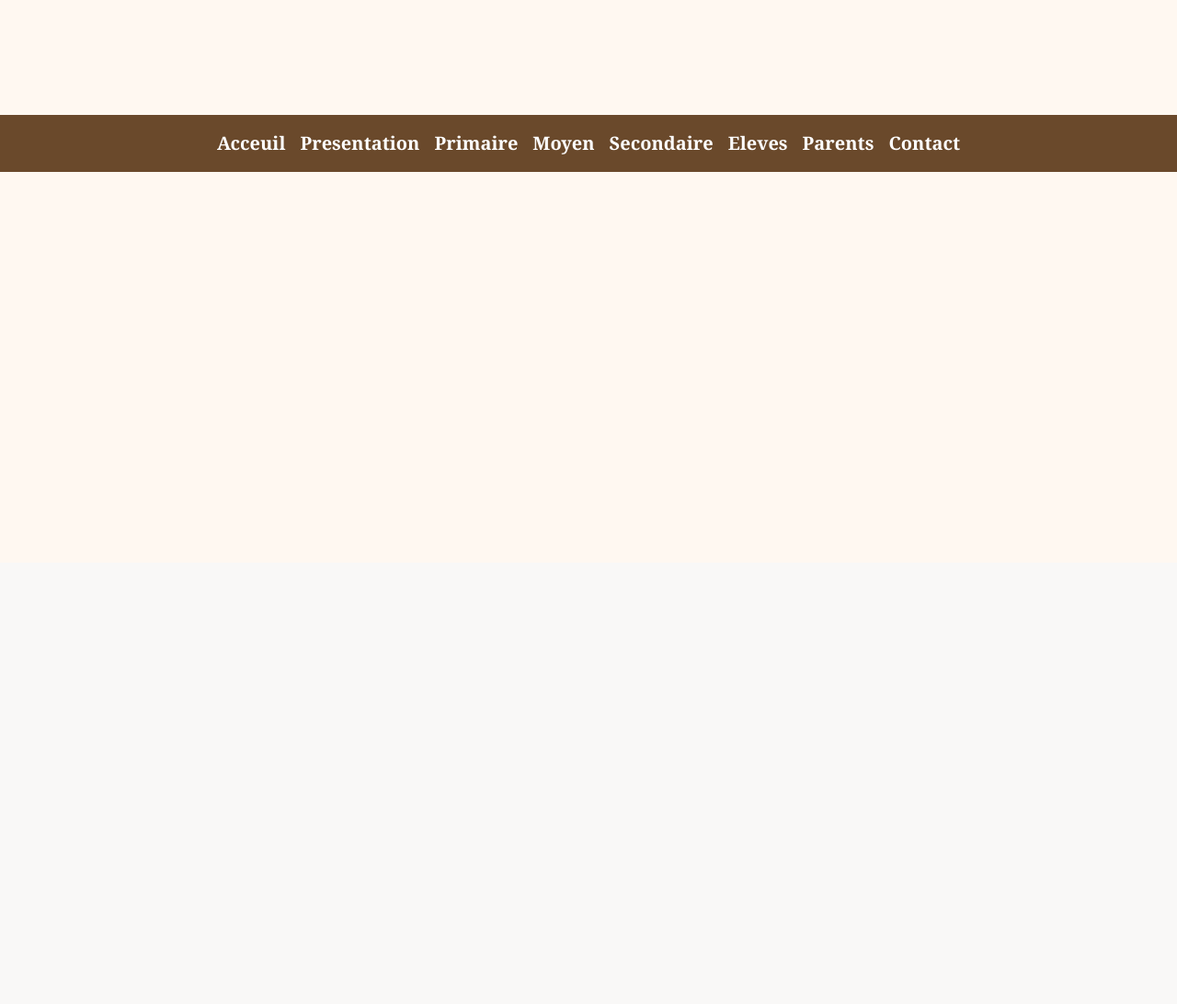
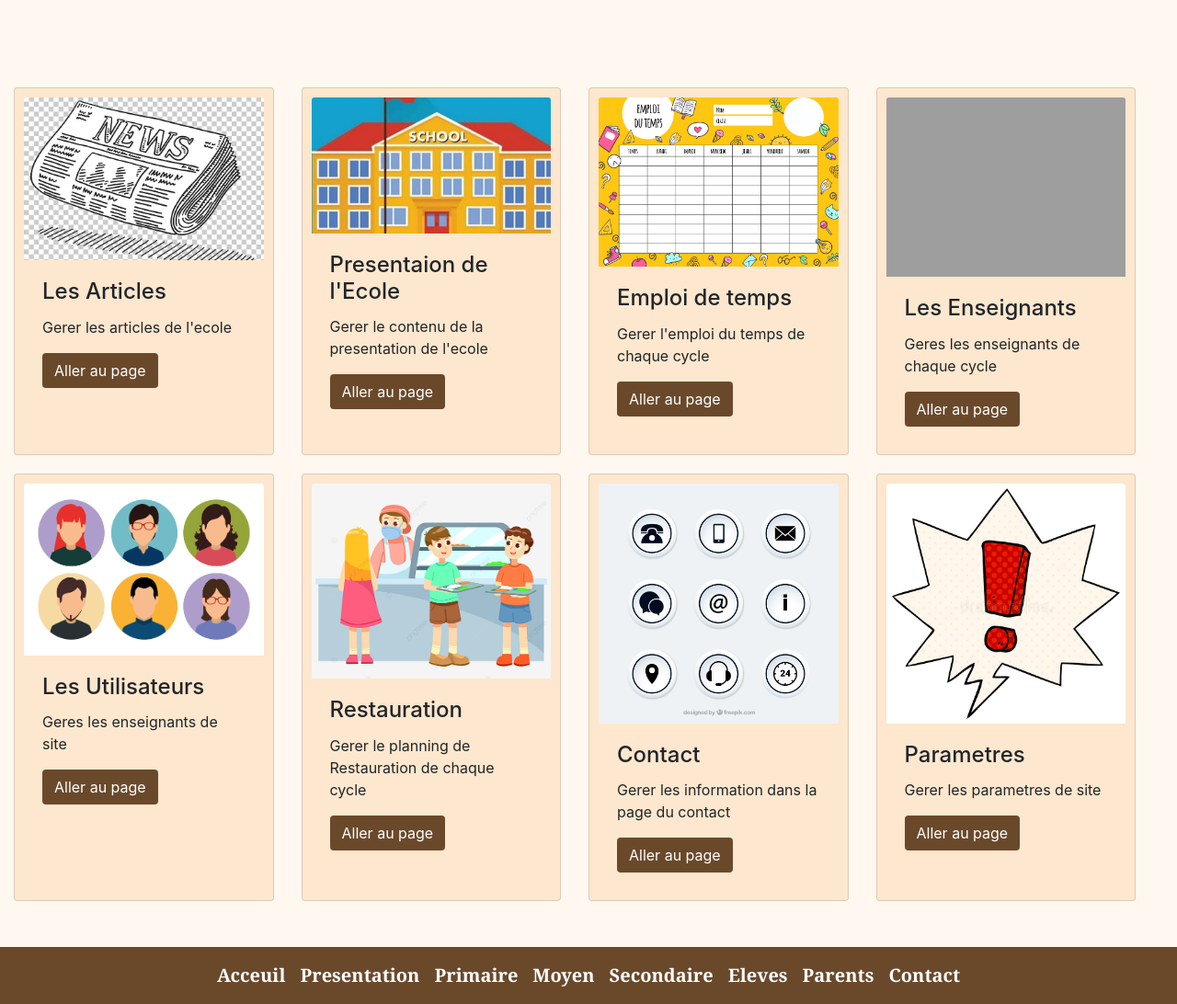
Before and after one commit to BadreddineZatout/School-management, a PHP site: page /index.php?action=admin in a window 1280 px wide. Shown: the part 188-1280 px from the top of the page at 92% size. Before the commit the page ends 375 px from the top, so only its background shows below. Run offline with PHP 8.4, Linux system fonts and the light colour scheme; the visitor is signed in with stand-in values (Sample User, id 1); data that the repository does not hold is empty; grey boxes are pictures that could not be loaded.

Commit message:
admin categoties

```diff
--- a/views/admin.php
+++ b/views/admin.php
@@ -13,6 +13,7 @@
     <meta http-equiv="X-UA-Compatible" content="IE=edge">
     <meta name="viewport" content="width=device-width, initial-scale=1.0">
     <?php require_once 'includes/link.php' ?>
+    <link rel="stylesheet" href="style/articles.css">
     <title>Admin</title>
 </head>
 <body>
@@ -20,7 +21,75 @@
         require_once 'includes/header.php';
         require_once 'includes/menu.php';
     ?>
+<div class="col-12 card-deck">
+    <div class="card">
+        <img class="card-img-top" src="../data/images/articles.jpg" alt="card image">
+        <div class="card-body">
+            <h4 class="card-title">Les Articles</h4>
+            <p class="card-text">Gerer les articles de l'ecole</p>
+            <a class="btn" href="/?action=edt&cycle=<?= $cycle ?>">Aller au page</a>
+        </div>
+    </div>
+    <div class="card">
+        <img class="card-img-top" src="../data/images/ppt.jpg" alt="card image">
+        <div class="card-body">
+            <h4 class="card-title">Presentaion de l'Ecole</h4>
+            <p class="card-text">Gerer le contenu de la presentation de l'ecole</p>
+            <a class="btn" href="/?action=ens&cycle=<?= $cycle ?>">Aller au page</a>
+        </div>
+    </div>
+    <div class="card">
+        <img class="card-img-top" src="../data/images/edt.jpg" alt="card image">
+        <div class="card-body">
+            <h4 class="card-title">Emploi de temps</h4>
+            <p class="card-text">Gerer l'emploi du temps de chaque cycle</p>
+            <a class="btn" href="/?action=info-pratique&cycle=<?= $cycle ?>">Aller au page</a>
+        </div>
+    </div>
+    <div class="card">
+        <img class="card-img-top" src="../data/images/ens.jpg" alt="card image">
+        <div class="card-body">
+            <h4 class="card-title">Les Enseignants</h4>
+            <p class="card-text">Geres les enseignants de chaque cycle</p>
+            <a class="btn" href="/?action=restau&cycle=<?= $cycle ?>">Aller au page</a>
+        </div>
+    </div>
+</div>
+<div class="col-12 card-deck">
+    <div class="card">
+        <img class="card-img-top" src="../data/images/users.jpg" alt="card image">
+        <div class="card-body">
+            <h4 class="card-title">Les Utilisateurs</h4>
+            <p class="card-text">Geres les enseignants de site</p>
+            <a class="btn" href="/?action=edt&cycle=<?= $cycle ?>">Aller au page</a>
+        </div>
+    </div>
+    <div class="card">
+        <img class="card-img-top" src="../data/images/restau.jpg" alt="card image">
+        <div class="card-body">
+            <h4 class="card-title">Restauration</h4>
+            <p class="card-text">Gerer le planning de Restauration de chaque cycle</p>
+            <a class="btn" href="/?action=restau&cycle=<?= $cycle ?>">Aller au page</a>
+        </div>
+    </div>
+    <div class="card">
+        <img class="card-img-top" src="../data/images/contact.jpg" alt="card image">
+        <div class="card-body">
+            <h4 class="card-title">Contact</h4>
+            <p class="card-text">Gerer les information dans la page du contact</p>
+            <a class="btn" href="/?action=ens&cycle=<?= $cycle ?>">Aller au page</a>
+        </div>
+    </div>
+    <div class="card">
+        <img class="card-img-top" src="../data/images/info-pratique.jpg" alt="card image">
+        <div class="card-body">
+            <h4 class="card-title">Parametres</h4>
+            <p class="card-text">Gerer les parametres de site</p>
+            <a class="btn" href="/?action=info-pratique&cycle=<?= $cycle ?>">Aller au page</a>
+        </div>
+    </div>
 
+</div>
     <?php
         require_once 'includes/footer.php'
     ?>
```
